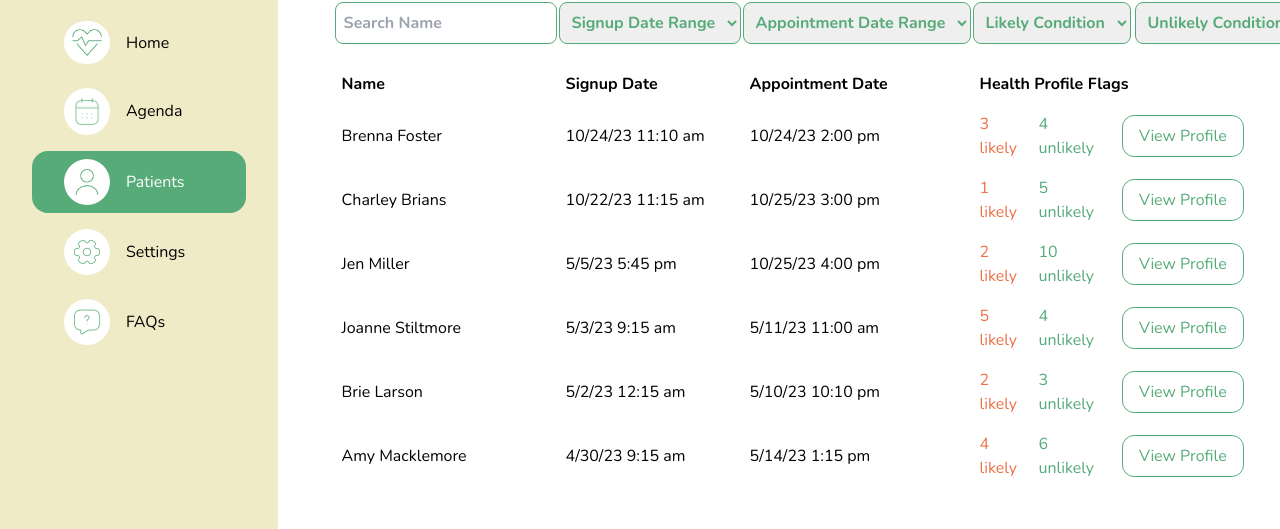
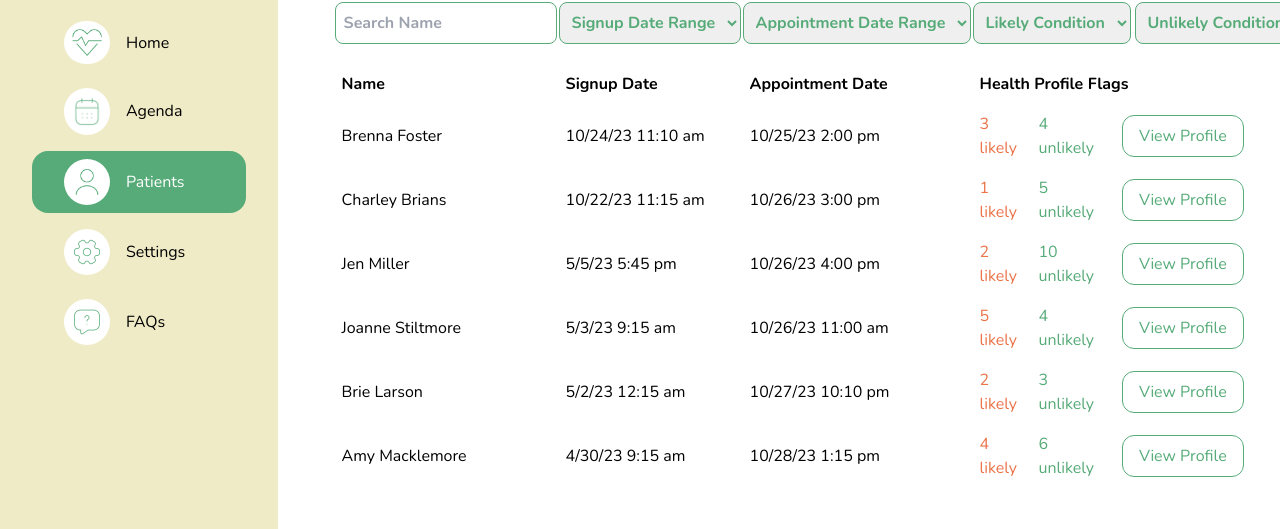
Before and after one commit to thimba831/lasa_web_cdn, a Next.js app: page /landing/patients in a window 1280 px wide. Shown: the part 268-797 px from the top of the page. Built offline with nearby package versions, Linux system fonts and the light colour scheme.

Commit message:
updated dummy data

```diff
--- a/src/app/data/patients.js
+++ b/src/app/data/patients.js
@@ -3,7 +3,7 @@ let patients = [
     id: 1237849,
     name: "Brenna Foster",
     signupDate: "10/24/23 11:10 am",
-    appointmentDate: "10/24/23 2:00 pm",
+    appointmentDate: "10/25/23 2:00 pm",
     likes: 3,
     unlikes: 4,
     new: true,
@@ -23,7 +23,7 @@ let patients = [
     id: 1237851,
     name: "Charley Brians",
     signupDate: "10/22/23 11:15 am",
-    appointmentDate: "10/25/23 3:00 pm",
+    appointmentDate: "10/26/23 3:00 pm",
     likes: 1,
     unlikes: 5,
     new: true,
@@ -43,7 +43,7 @@ let patients = [
     id: 1237858,
     name: "Jen Miller",
     signupDate: "5/5/23 5:45 pm",
-    appointmentDate: "10/25/23 4:00 pm",
+    appointmentDate: "10/26/23 4:00 pm",
     likes: 2,
     unlikes: 10,
     new: true,
@@ -63,7 +63,7 @@ let patients = [
     id: 1237863,
     name: "Joanne Stiltmore",
     signupDate: "5/3/23 9:15 am",
-    appointmentDate: "5/11/23 11:00 am",
+    appointmentDate: "10/26/23 11:00 am",
     likes: 5,
     unlikes: 4,
     age: 29,
@@ -82,7 +82,7 @@ let patients = [
     id: 1237868,
     name: "Brie Larson",
     signupDate: "5/2/23 12:15 am",
-    appointmentDate: "5/10/23 10:10 pm",
+    appointmentDate: "10/27/23 10:10 pm",
     likes: 2,
     unlikes: 3,
     age: 29,
@@ -101,7 +101,7 @@ let patients = [
     id: 1237872,
     name: "Amy Macklemore",
     signupDate: "4/30/23 9:15 am",
-    appointmentDate: "5/14/23 1:15 pm",
+    appointmentDate: "10/28/23 1:15 pm",
     likes: 4,
     unlikes: 6,
     age: 29,
```
